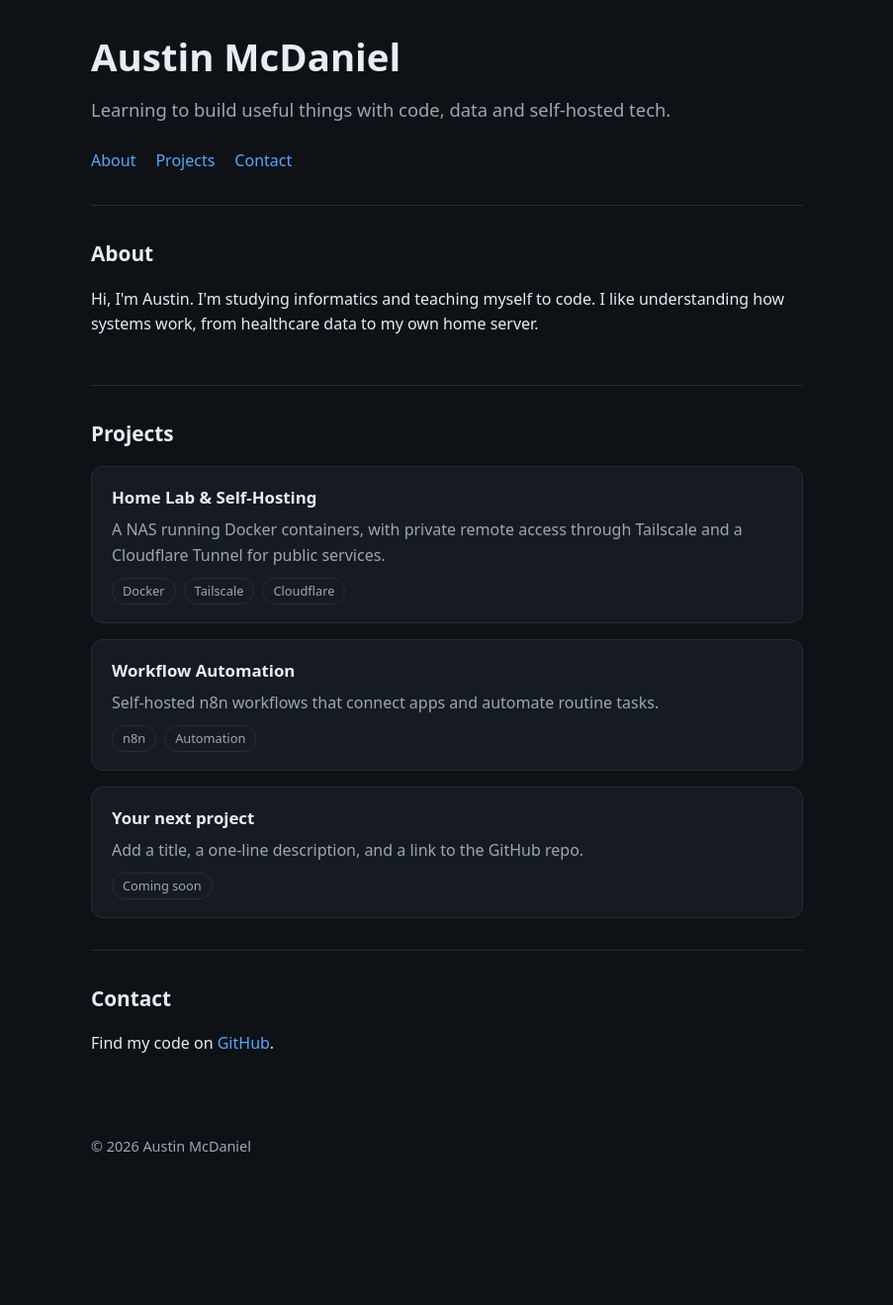
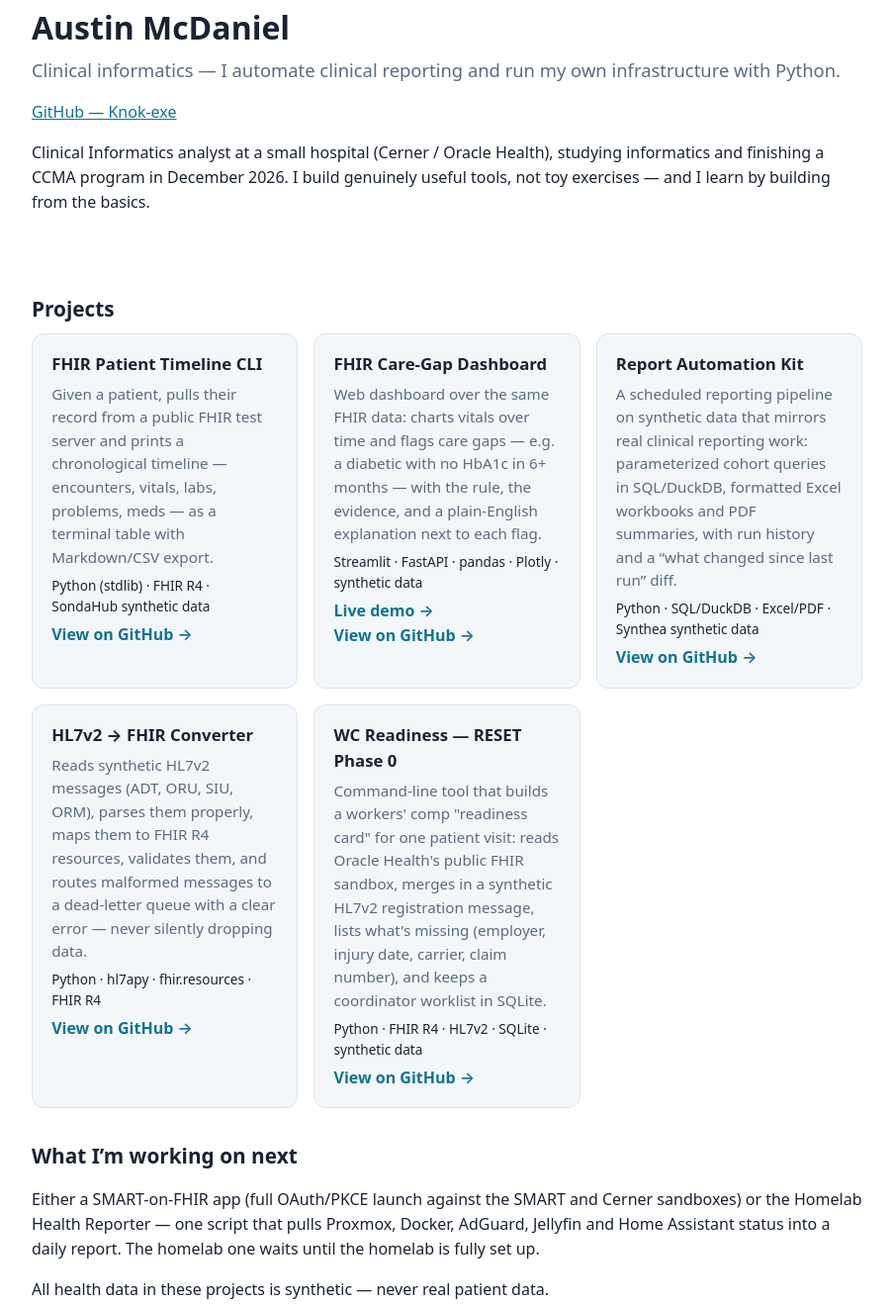
Before and after one commit to Knok-exe/portfolio, a plain HTML site: page index.html in a window 1280 px wide. Shown: the part 45-1364 px from the top of the page at 99% size, without its empty margins (188-1091 px from the left). Before the commit the page ends 1272 px from the top, so only its background shows below. Drawn offline with Linux system fonts and the light colour scheme.

Commit message:
Replace index.html with corrected five-project starter

```diff
--- a/index.html
+++ b/index.html
@@ -3,127 +3,79 @@
 <head>
 <meta charset="utf-8">
 <meta name="viewport" content="width=device-width, initial-scale=1">
-  <title>Austin McDaniel</title>
-  <meta name="description" content="Personal portfolio: projects, home lab and learning notes.">
+<title>Austin McDaniel — Clinical Informatics &amp; Python</title>
+<meta name="description" content="Austin McDaniel — clinical informatics analyst building Python tools for clinical reporting and homelab infrastructure. All health data shown is synthetic.">
 <style>
-    :root {
-      --bg: #0e1116;
-      --card: #161b22;
-      --text: #e6edf3;
-      --muted: #9aa7b4;
-      --accent: #58a6ff;
-      --border: #262d36;
-    }
-    * { box-sizing: border-box; }
-    body {
-      margin: 0;
-      background: var(--bg);
-      color: var(--text);
-      font-family: system-ui, -apple-system, "Segoe UI", Roboto, sans-serif;
-      line-height: 1.6;
-    }
-    a { color: var(--accent); text-decoration: none; }
-    a:hover { text-decoration: underline; }
-    .wrap { max-width: 760px; margin: 0 auto; padding: 0 20px; }
-    header { padding: 72px 0 32px; }
-    h1 { font-size: 2.4rem; margin: 0 0 8px; }
-    .tagline { color: var(--muted); font-size: 1.15rem; margin: 0; }
-    nav { margin-top: 24px; display: flex; gap: 20px; flex-wrap: wrap; }
-    section { padding: 32px 0; border-top: 1px solid var(--border); }
-    h2 { font-size: 1.3rem; margin: 0 0 16px; }
-    .grid { display: grid; gap: 16px; }
-    .card {
-      background: var(--card);
-      border: 1px solid var(--border);
-      border-radius: 12px;
-      padding: 18px 20px;
-    }
-    .card h3 { margin: 0 0 6px; font-size: 1.05rem; }
-    .card p { margin: 0; color: var(--muted); }
-    .tags { margin-top: 10px; display: flex; gap: 8px; flex-wrap: wrap; }
-    .tag {
-      font-size: 0.8rem;
-      color: var(--muted);
-      border: 1px solid var(--border);
-      border-radius: 999px;
-      padding: 2px 10px;
-    }
-    footer { padding: 32px 0 56px; color: var(--muted); font-size: 0.9rem; }
+  :root { --ink:#1a2332; --muted:#5b6b7f; --accent:#0e7490; --card:#f4f7fa; --line:#dbe4ec; }
+  * { box-sizing:border-box; }
+  body { margin:0; font-family:system-ui,-apple-system,"Segoe UI",Roboto,sans-serif; color:var(--ink); line-height:1.55; }
+  header { padding:3rem 1.25rem 2rem; max-width:880px; margin:0 auto; }
+  h1 { font-size:2rem; margin:0 0 .25rem; }
+  .tagline { font-size:1.15rem; color:var(--muted); margin:.25rem 0 1rem; }
+  .links a { color:var(--accent); margin-right:1rem; }
+  main { max-width:880px; margin:0 auto; padding:0 1.25rem 3rem; }
+  h2 { font-size:1.3rem; margin:2rem 0 .5rem; }
+  .grid { display:grid; grid-template-columns:repeat(auto-fit,minmax(260px,1fr)); gap:1rem; }
+  .card { background:var(--card); border:1px solid var(--line); border-radius:12px; padding:1.1rem 1.2rem; }
+  .card h3 { margin:0 0 .35rem; font-size:1.05rem; }
+  .card p { margin:.35rem 0; color:var(--muted); font-size:.95rem; }
+  .card .stack { font-size:.85rem; color:var(--ink); }
+  .card a { color:var(--accent); font-weight:600; text-decoration:none; }
+  .card a:hover { text-decoration:underline; }
+  footer { max-width:880px; margin:0 auto; padding:0 1.25rem 2.5rem; color:var(--muted); font-size:.85rem; }
 </style>
 </head>
 <body>
-  <div class="wrap">
 <header>
   <h1>Austin McDaniel</h1>
-      <p class="tagline">Learning to build useful things with code, data and self-hosted tech.</p>
-      <nav>
-        <a href="#about">About</a>
-        <a href="#projects">Projects</a>
-        <a href="#contact">Contact</a>
-      </nav>
+  <p class="tagline">Clinical informatics — I automate clinical reporting and run my own infrastructure with Python.</p>
+  <p class="links">
+    <a href="https://github.com/Knok-exe">GitHub — Knok-exe</a>
+  </p>
+  <p>Clinical Informatics analyst at a small hospital (Cerner / Oracle Health), studying informatics and finishing a CCMA program in December 2026. I build genuinely useful tools, not toy exercises — and I learn by building from the basics.</p>
 </header>
-
-    <section id="about">
-      <h2>About</h2>
-      <p>
-        Hi, I'm Austin. I'm studying informatics and teaching myself to code.
-        I like understanding how systems work, from healthcare data to my own
-        home server.
-      </p>
-    </section>
-
-    <section id="projects">
+<main>
   <h2>Projects</h2>
   <div class="grid">
-        <div class="card">
-          <h3>Home Lab &amp; Self-Hosting</h3>
-          <p>
-            A NAS running Docker containers, with private remote access through
-            Tailscale and a Cloudflare Tunnel for public services.
-          </p>
-          <div class="tags">
-            <span class="tag">Docker</span>
-            <span class="tag">Tailscale</span>
-            <span class="tag">Cloudflare</span>
-          </div>
+    <section class="card">
+      <h3>FHIR Patient Timeline CLI</h3>
+      <p>Given a patient, pulls their record from a public FHIR test server and prints a chronological timeline — encounters, vitals, labs, problems, meds — as a terminal table with Markdown/CSV export.</p>
+      <p class="stack">Python (stdlib) · FHIR R4 · SondaHub synthetic data</p>
+      <a href="https://github.com/Knok-exe/fhir-timeline-cli">View on GitHub →</a>
+    </section>
+    <section class="card">
+      <h3>FHIR Care-Gap Dashboard</h3>
+      <p>Web dashboard over the same FHIR data: charts vitals over time and flags care gaps — e.g. a diabetic with no HbA1c in 6+ months — with the rule, the evidence, and a plain-English explanation next to each flag.</p>
+      <p class="stack">Streamlit · FastAPI · pandas · Plotly · synthetic data</p>
+      <a href="https://fhir-care-gaps.streamlit.app">Live demo →</a><br>
+      <a href="https://github.com/Knok-exe/fhir-care-gap-dashboard">View on GitHub →</a>
+    </section>
+    <section class="card">
+      <h3>Report Automation Kit</h3>
+      <p>A scheduled reporting pipeline on synthetic data that mirrors real clinical reporting work: parameterized cohort queries in SQL/DuckDB, formatted Excel workbooks and PDF summaries, with run history and a “what changed since last run” diff.</p>
+      <p class="stack">Python · SQL/DuckDB · Excel/PDF · Synthea synthetic data</p>
+      <a href="https://github.com/Knok-exe/report-automation-kit">View on GitHub →</a>
+    </section>
+    <section class="card">
+      <h3>HL7v2 → FHIR Converter</h3>
+      <p>Reads synthetic HL7v2 messages (ADT, ORU, SIU, ORM), parses them properly, maps them to FHIR R4 resources, validates them, and routes malformed messages to a dead-letter queue with a clear error — never silently dropping data.</p>
+      <p class="stack">Python · hl7apy · fhir.resources · FHIR R4</p>
+      <a href="https://github.com/Knok-exe/hl7v2-to-fhir">View on GitHub →</a>
+    </section>
+    <section class="card">
+      <h3>WC Readiness — RESET Phase 0</h3>
+      <p>Command-line tool that builds a workers' comp "readiness card" for one patient visit: reads Oracle Health's public FHIR sandbox, merges in a synthetic HL7v2 registration message, lists what's missing (employer, injury date, carrier, claim number), and keeps a coordinator worklist in SQLite.</p>
+      <p class="stack">Python · FHIR R4 · HL7v2 · SQLite · synthetic data</p>
+      <a href="https://github.com/Knok-exe/wc-readiness">View on GitHub →</a>
+    </section>
   </div>
 
-        <div class="card">
-          <h3>Workflow Automation</h3>
-          <p>
-            Self-hosted n8n workflows that connect apps and automate routine tasks.
-          </p>
-          <div class="tags">
-            <span class="tag">n8n</span>
-            <span class="tag">Automation</span>
-          </div>
-        </div>
-
-        <div class="card">
-          <h3>Your next project</h3>
-          <p>Add a title, a one-line description, and a link to the GitHub repo.</p>
-          <div class="tags">
-            <span class="tag">Coming soon</span>
-          </div>
-        </div>
-      </div>
-    </section>
-
-    <section id="contact">
-      <h2>Contact</h2>
-      <p>
-        Find my code on
-        <a href="https://github.com/Knok-exe" target="_blank" rel="noopener">GitHub</a>.
-      </p>
-    </section>
-
+  <h2>What I’m working on next</h2>
+  <p>Either a SMART-on-FHIR app (full OAuth/PKCE launch against the SMART and Cerner sandboxes) or the Homelab Health Reporter — one script that pulls Proxmox, Docker, AdGuard, Jellyfin and Home Assistant status into a daily report. The homelab one waits until the homelab is fully set up.</p>
+  <p>All health data in these projects is synthetic — never real patient data.</p>
+</main>
 <footer>
-      &copy; <span id="year"></span> Austin McDaniel
+  <p>Built as a static site. Deployed with Cloudflare Pages from a GitHub repo, on austinmcd.com.</p>
 </footer>
-  </div>
-
-  <script>
-    document.getElementById("year").textContent = new Date().getFullYear();
-  </script>
 </body>
 </html>
```
Lines whose indentation alone changed are shown as unchanged.
